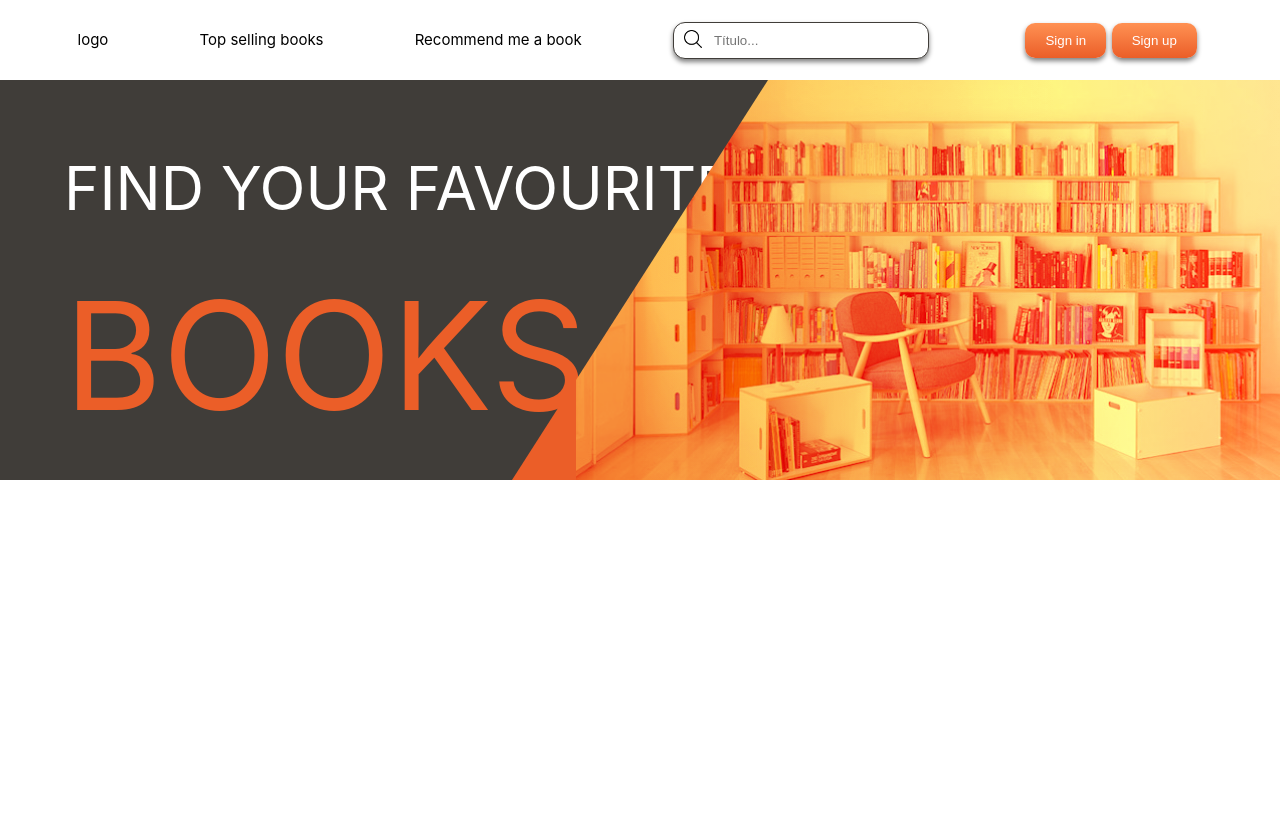
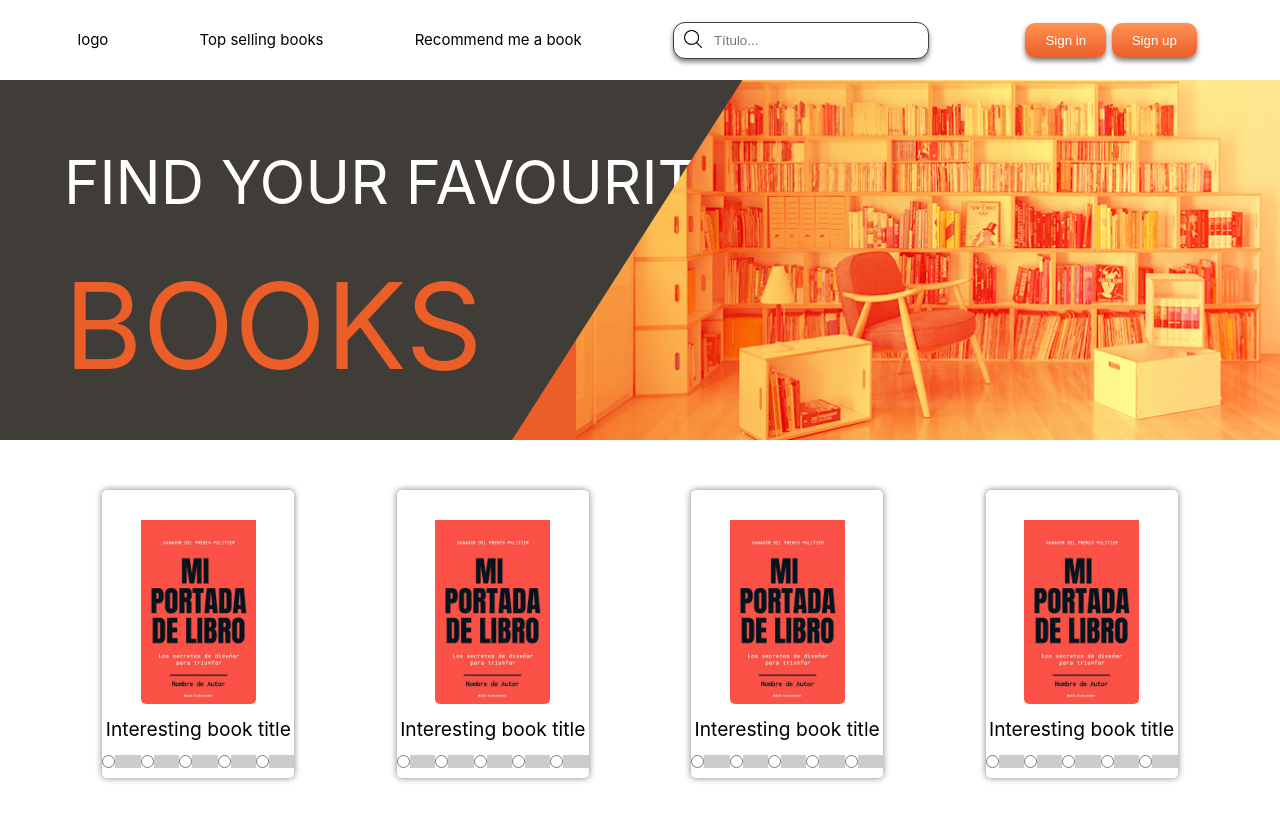
Before and after one commit to mgg709/BookWise, a Vue app in the folder frontend/bookwise-front/: page / in a window 1280 px wide. Shown: the top 822 px of the page. Before the commit the page ends 800 px from the top, so only its background shows below. Built offline with nearby package versions, Linux system fonts and the light colour scheme.

Commit message:
component book card created

```diff
--- /dev/null
+++ b/frontend/bookwise-front/src/components/BookCard.vue
@@ -0,0 +1,62 @@
+<script setup></script>
+
+<template>
+    <div class="container-book-card">
+        <img src="../assets/template-book-cover.jpeg" alt="Portada del libro">
+        <p>Interesting book title</p>
+        <div class="rating-book-row">
+            <input type="radio" name="star" id="star1"><label for="star1"></label>
+            <input type="radio" name="star" id="star2"><label for="star2"></label>
+            <input type="radio" name="star" id="star3"><label for="star3"></label>
+            <input type="radio" name="star" id="star4"><label for="star4"></label>
+            <input type="radio" name="star" id="star5"><label for="star5"></label>
+            <span></span>
+        </div>
+    </div>
+</template>
+
+<style>
+
+.container-book-card{
+    width:15%;
+    display: flex;
+    flex-direction: column;
+    align-items: center;
+    justify-content: center;
+    background-color: white;
+    border-radius: 5px;
+    box-shadow: 0px 0px 7px gray;
+    padding: 10px 0px;
+    margin:0px;
+}
+
+.container-book-card img{
+    width: 60%;
+    border-radius: 5px;
+    padding-top: 20px;
+}
+
+.container-book-card p{
+    font-size: 1.2rem;
+    margin: 10px 0px;
+}
+
+.rating-book-row{
+    display: flex;
+    width: 100%;
+}
+
+.rating-book-row input{
+}
+
+.rating-book-row label{
+    display: block;
+    cursor: pointer;
+    width: 20%;
+    background: #ccc;
+}
+
+.rating-book-row label::before{
+
+}
+</style>
--- a/frontend/bookwise-front/src/views/HomeView.vue
+++ b/frontend/bookwise-front/src/views/HomeView.vue
@@ -1,6 +1,5 @@
 <script setup>
-import NavigationBar from '../components/NavigationBar.vue';
-import TheWelcome from '../components/TheWelcome.vue'
+import BookCard from '../components/BookCard.vue'
 </script>
 
 <template>
@@ -14,6 +13,12 @@ import TheWelcome from '../components/TheWelcome.vue'
       <img src="../assets/banner-bg.jpeg" alt="">
     </div>
   </div>
+  <div class="book-list">
+    <BookCard></BookCard>
+    <BookCard></BookCard>
+    <BookCard></BookCard>
+    <BookCard></BookCard>
+  </div>
 
 </div>
 </template>
@@ -22,12 +27,13 @@ import TheWelcome from '../components/TheWelcome.vue'
 .container-home{
     overflow:hidden;
     display: flex;
+    flex-direction: column;
     justify-content: center;
     align-items: center;
 }
 #parallelogram-right {
   display: flex;
-    width: 100vw;
+    width: 100%;
     height: 50vh;
 
     overflow:hidden;
@@ -59,8 +65,8 @@ import TheWelcome from '../components/TheWelcome.vue'
 
 #parallelogram-left {
   display: flex;
-  width: 100vw;
-  height: 50vh;
+  width: 100%;
+  height: 45vh;
   background: var(--color-black-light);
   overflow:hidden;
   position:relative;
@@ -77,7 +83,15 @@ import TheWelcome from '../components/TheWelcome.vue'
 }
 
 .text-banner-home span:nth-child(2){
-  font-size: 150px;
+  font-size: 120px;
   color: var(--color-orange-dark);
 }
+
+.book-list{
+  margin-top: 50px;
+  margin-bottom: 50px;
+  display: flex;
+  align-items: center;
+  justify-content: space-evenly;
+}
 </style>
```
Also changed, not shown: frontend/bookwise-front/src/assets/template-book-cover.jpeg (added).
